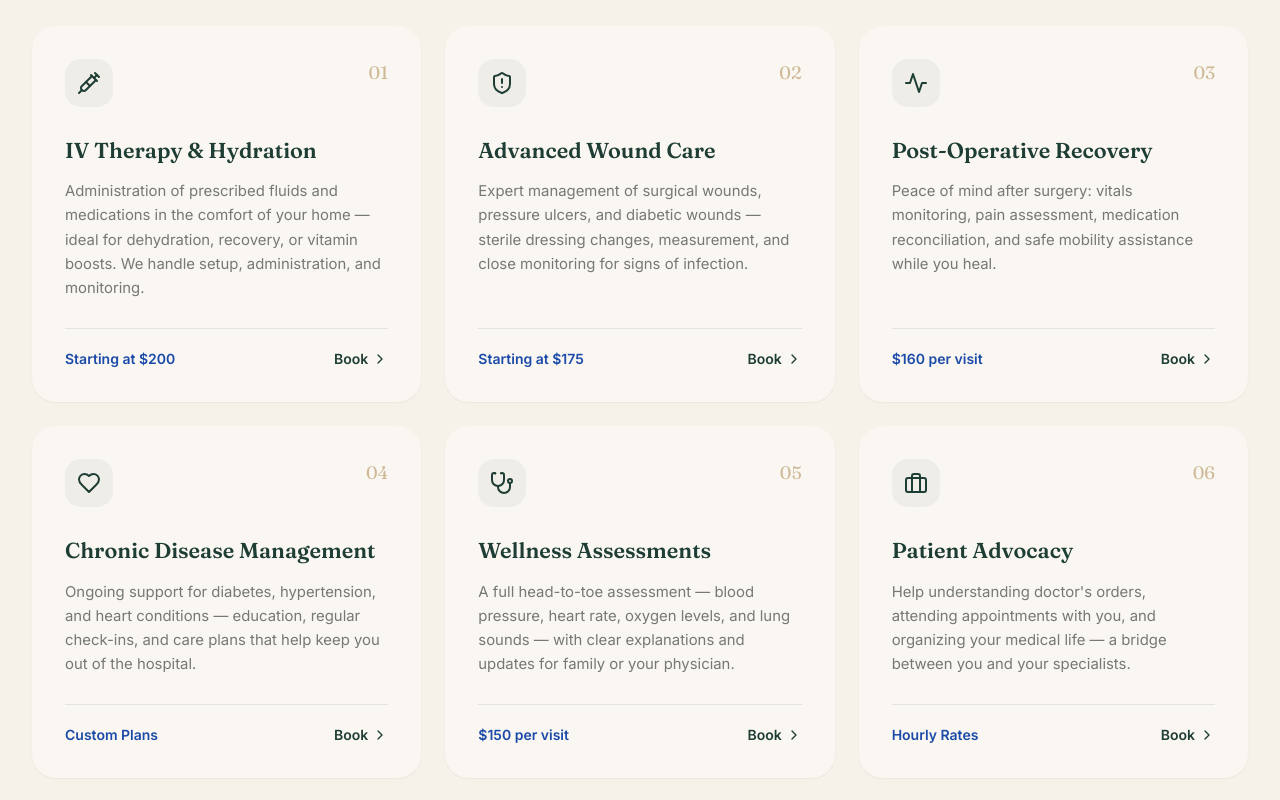
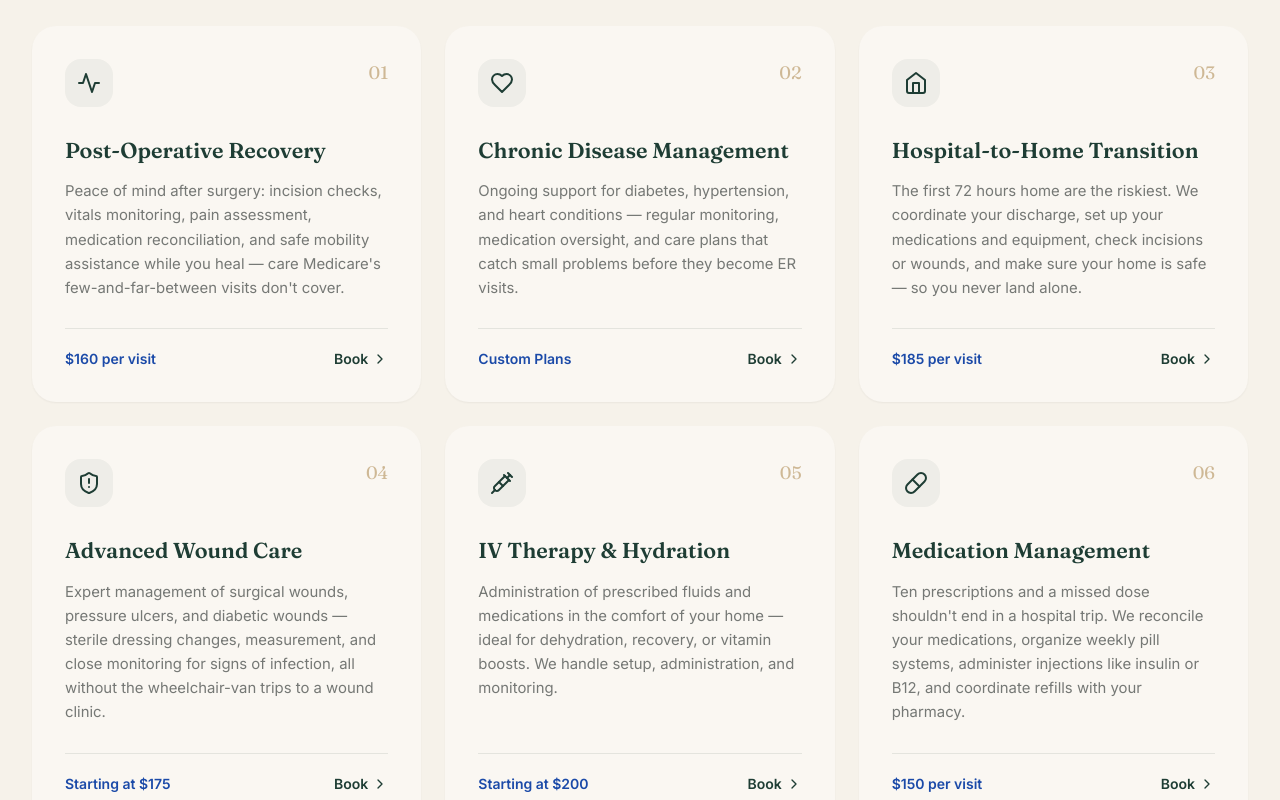
Before and after one commit to casss20/pierre-concierge, a React (Vite) app: page / in a window 1280 px wide. Shown: the part 2260-3060 px from the top of the page. Built offline with nearby package versions, Linux system fonts and the light colour scheme.

Commit message:
Add 4 demand-driven services from market analysis: hospital-to-home transition, medication management, ALF support, family check-ins; reorder services by demand; referral FAQ

```diff
--- a/src/App.jsx
+++ b/src/App.jsx
@@ -23,6 +23,10 @@ import {
     ShieldCheck,
     Languages,
     Sparkles,
+    Home,
+    Pill,
+    Building2,
+    PhoneCall,
 } from 'lucide-react';
 
 /* ============================================================
@@ -86,6 +90,34 @@ const PillButton = ({ children, variant = 'primary', className = '', onClick, hr
 // --- Data ------------------------------------------------------
 const SERVICES = [
     {
+        icon: Activity,
+        title: "Post-Operative Recovery",
+        description: "Peace of mind after surgery: incision checks, vitals monitoring, pain assessment, medication reconciliation, and safe mobility assistance while you heal — care Medicare's few-and-far-between visits don't cover.",
+        price: "$160 per visit",
+        tag: "Book Post-Op Care",
+    },
+    {
+        icon: Heart,
+        title: "Chronic Disease Management",
+        description: "Ongoing support for diabetes, hypertension, and heart conditions — regular monitoring, medication oversight, and care plans that catch small problems before they become ER visits.",
+        price: "Custom Plans",
+        tag: "Book a Consultation",
+    },
+    {
+        icon: Home,
+        title: "Hospital-to-Home Transition",
+        description: "The first 72 hours home are the riskiest. We coordinate your discharge, set up your medications and equipment, check incisions or wounds, and make sure your home is safe — so you never land alone.",
+        price: "$185 per visit",
+        tag: "Book Transition Care",
+    },
+    {
+        icon: ShieldAlert,
+        title: "Advanced Wound Care",
+        description: "Expert management of surgical wounds, pressure ulcers, and diabetic wounds — sterile dressing changes, measurement, and close monitoring for signs of infection, all without the wheelchair-van trips to a wound clinic.",
+        price: "Starting at $175",
+        tag: "Book Wound Care",
+    },
+    {
         icon: Syringe,
         title: "IV Therapy & Hydration",
         description: "Administration of prescribed fluids and medications in the comfort of your home — ideal for dehydration, recovery, or vitamin boosts. We handle setup, administration, and monitoring.",
@@ -93,25 +125,32 @@ const SERVICES = [
         tag: "Book IV Therapy",
     },
     {
-        icon: ShieldAlert,
-        title: "Advanced Wound Care",
-        description: "Expert management of surgical wounds, pressure ulcers, and diabetic wounds — sterile dressing changes, measurement, and close monitoring for signs of infection.",
-        price: "Starting at $175",
-        tag: "Book Wound Care",
+        icon: Pill,
+        title: "Medication Management",
+        description: "Ten prescriptions and a missed dose shouldn't end in a hospital trip. We reconcile your medications, organize weekly pill systems, administer injections like insulin or B12, and coordinate refills with your pharmacy.",
+        price: "$150 per visit",
+        tag: "Book Medication Support",
     },
     {
-        icon: Activity,
-        title: "Post-Operative Recovery",
-        description: "Peace of mind after surgery: vitals monitoring, pain assessment, medication reconciliation, and safe mobility assistance while you heal.",
-        price: "$160 per visit",
-        tag: "Book Post-Op Care",
+        icon: Building2,
+        title: "Assisted Living Facility Support",
+        description: "Assisted living communities can't perform clinical tasks — we can, right inside your facility. Insulin administration, wound care, and clinical monitoring that let your loved one stay in their home, not move to a higher level of care. Monthly contracts available.",
+        price: "$175 per visit",
+        tag: "Book a Facility Visit",
     },
     {
-        icon: Heart,
-        title: "Chronic Disease Management",
-        description: "Ongoing support for diabetes, hypertension, and heart conditions — education, regular check-ins, and care plans that help keep you out of the hospital.",
-        price: "Custom Plans",
-        tag: "Book a Consultation",
+        icon: PhoneCall,
+        title: "Family Peace-of-Mind Visits",
+        description: "For families managing Mom or Dad from Orlando — or anywhere. Scheduled RN visits with a same-day report: vitals, medication status, how they really look, straight answers to your questions.",
+        price: "$150 per visit",
+        tag: "Book a Check-In",
+    },
+    {
+        icon: Briefcase,
+        title: "Patient Advocacy",
+        description: "Help understanding doctor's orders, attending appointments with you, and organizing your medical life — a bridge between you and your specialists.",
+        price: "Hourly Rates",
+        tag: "Book Advocacy",
     },
     {
         icon: Stethoscope,
@@ -119,13 +158,6 @@ const SERVICES = [
         description: "A full head-to-toe assessment — blood pressure, heart rate, oxygen levels, and lung sounds — with clear explanations and updates for family or your physician.",
         price: "$150 per visit",
         tag: "Book an Assessment",
-    },
-    {
-        icon: Briefcase,
-        title: "Patient Advocacy",
-        description: "Help understanding doctor's orders, attending appointments with you, and organizing your medical life — a bridge between you and your specialists.",
-        price: "Hourly Rates",
-        tag: "Book Advocacy",
     },
 ];
 
@@ -137,10 +169,14 @@ const STEPS = [
 ];
 
 const SINGLE_VISITS = [
+    { name: "Post-Op Check-in", price: "$160", desc: "Incision check, pain assessment & medication review." },
+    { name: "Hospital-to-Home Transition", price: "$185", desc: "Discharge coordination, med setup, safety & wound check." },
     { name: "Wound Care Visit", price: "$175", desc: "Sterile dressing change, measurement & assessment." },
+    { name: "Medication Management", price: "$150", desc: "Reconciliation, pill organization & injections." },
     { name: "IV Hydration", price: "$200+", desc: "Fluids & meds administration (requires prescription)." },
+    { name: "ALF / Facility Visit", price: "$175", desc: "Insulin, wound care & monitoring inside your community." },
+    { name: "Family Check-In", price: "$150", desc: "Visit + same-day report for out-of-town family." },
     { name: "Wellness Check", price: "$150", desc: "Complete physical assessment — heart, lungs, vitals." },
-    { name: "Post-Op Check-in", price: "$160", desc: "Incision check, pain assessment & medication review." },
 ];
 
 const SUBSCRIPTION_FEATURES = [
@@ -166,6 +202,10 @@ const FAQS = [
     {
         q: "Which areas do you serve?",
         a: "Mobile nursing throughout Ocala, Silver Springs Shores, Belleview, and The Villages (North) — private residences, hotels, and assisted living facilities.",
+    },
+    {
+        q: "Do I need a referral from a hospital or doctor?",
+        a: "No — most families contact us directly, often the week of a hospital discharge or when a loved one needs more care than an assisted living facility can provide. We're also happy to receive referrals from physicians, surgeons, senior living communities, and home-health agencies.",
     },
 ];
 
```
